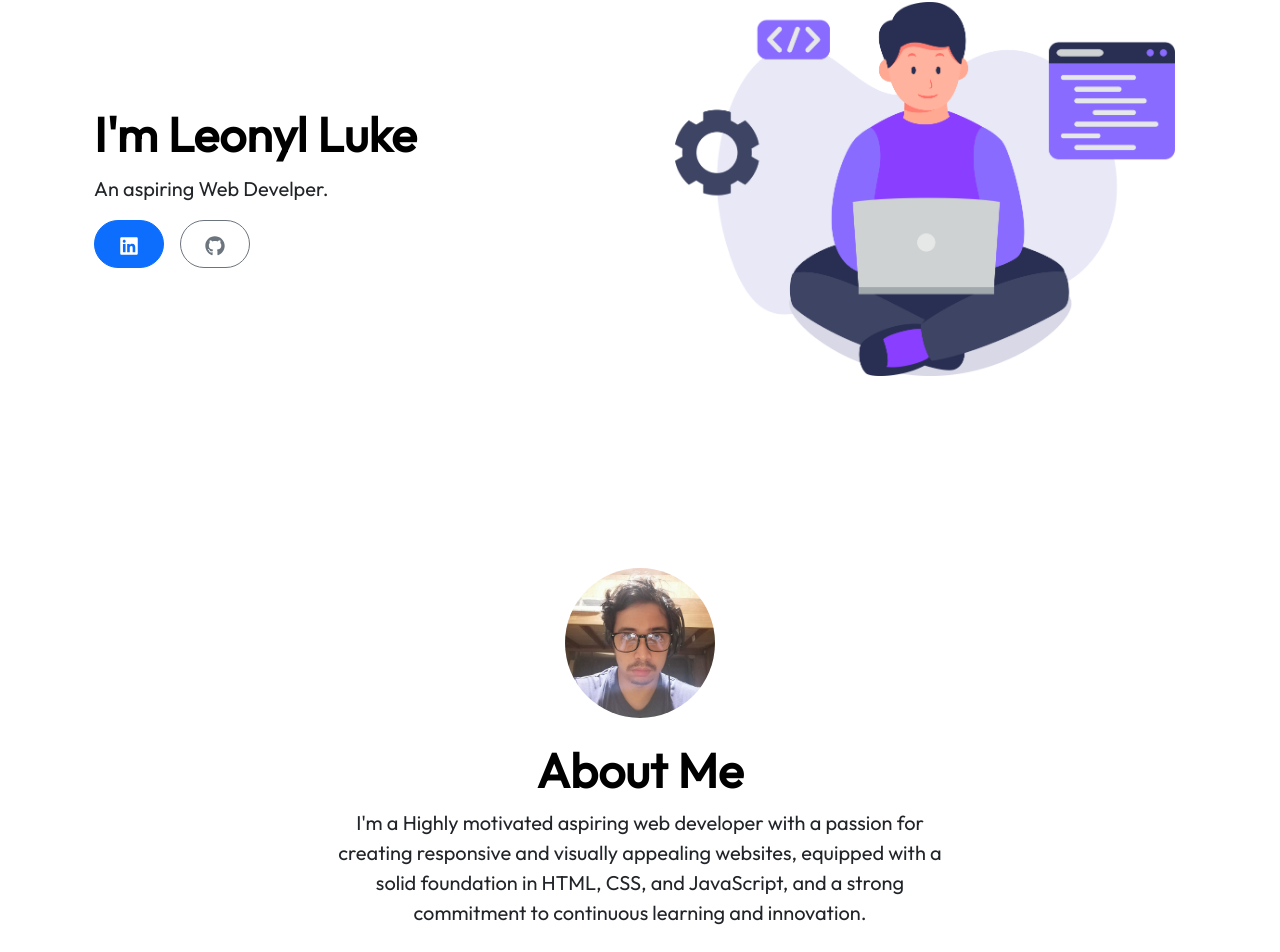
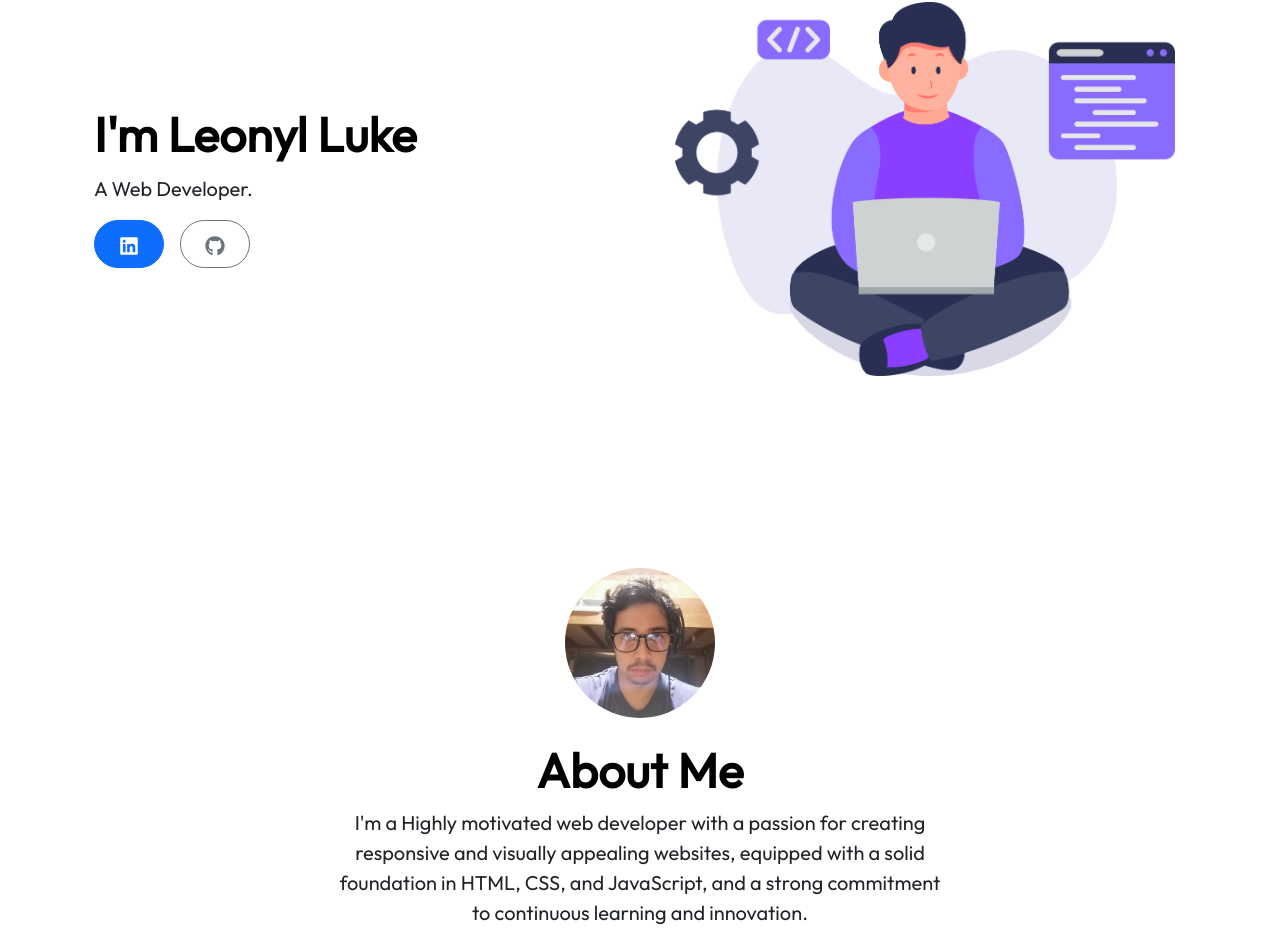
Before and after one commit to leonyllukejayme/personal-portfolio, a React (Vite) app: page / in a window 1280 px wide. Shown: the part 182-1134 px from the top of the page. Built offline with nearby package versions, Linux system fonts and the light colour scheme.

Commit message:
'aspiring' delete

```diff
--- a/src/components/Hero.jsx
+++ b/src/components/Hero.jsx
@@ -12,7 +12,7 @@ function Hero() {
       </div>
       <div className="col-lg-6">
         <h1 className="display-5 fw-bold text-body-emphasis lh-1 mb-3">I'm Leonyl Luke</h1>
-        <p className="lead">An aspiring Web Develper.</p>
+        <p className="lead">A Web Developer.</p>
         <div className="d-grid gap-2 d-flex justify-content-md-start">
           <a href='https://www.linkedin.com/in/leonyl-luke-jayme-bb1188285/' type="button" className="btn btn-primary btn-lg px-4 me-md-2" target='_blank'><FaLinkedin /></a>
           <a href='https://github.com/leonyllukejayme' type="button" className="btn btn-outline-secondary btn-lg px-4" target='_blank'><FaGithub /></a>
--- a/src/components/Hero_about.jsx
+++ b/src/components/Hero_about.jsx
@@ -7,7 +7,7 @@ function Hero_about() {
     <img className="d-block mx-auto mb-4" src={pic} alt="" width="150" height="150" style={{borderRadius: '50%'}} />
     <h1 className="display-5 fw-bold text-body-emphasis">About Me</h1>
     <div className="col-lg-6 mx-auto">
-      <p className="lead mb-4">I'm a Highly motivated aspiring web developer with a passion for creating responsive and visually appealing websites, equipped with a solid foundation in HTML, CSS, and JavaScript, and a strong commitment to continuous learning and innovation.</p>
+      <p className="lead mb-4">I'm a Highly motivated web developer with a passion for creating responsive and visually appealing websites, equipped with a solid foundation in HTML, CSS, and JavaScript, and a strong commitment to continuous learning and innovation.</p>
     </div>
   </div>
   )
```
